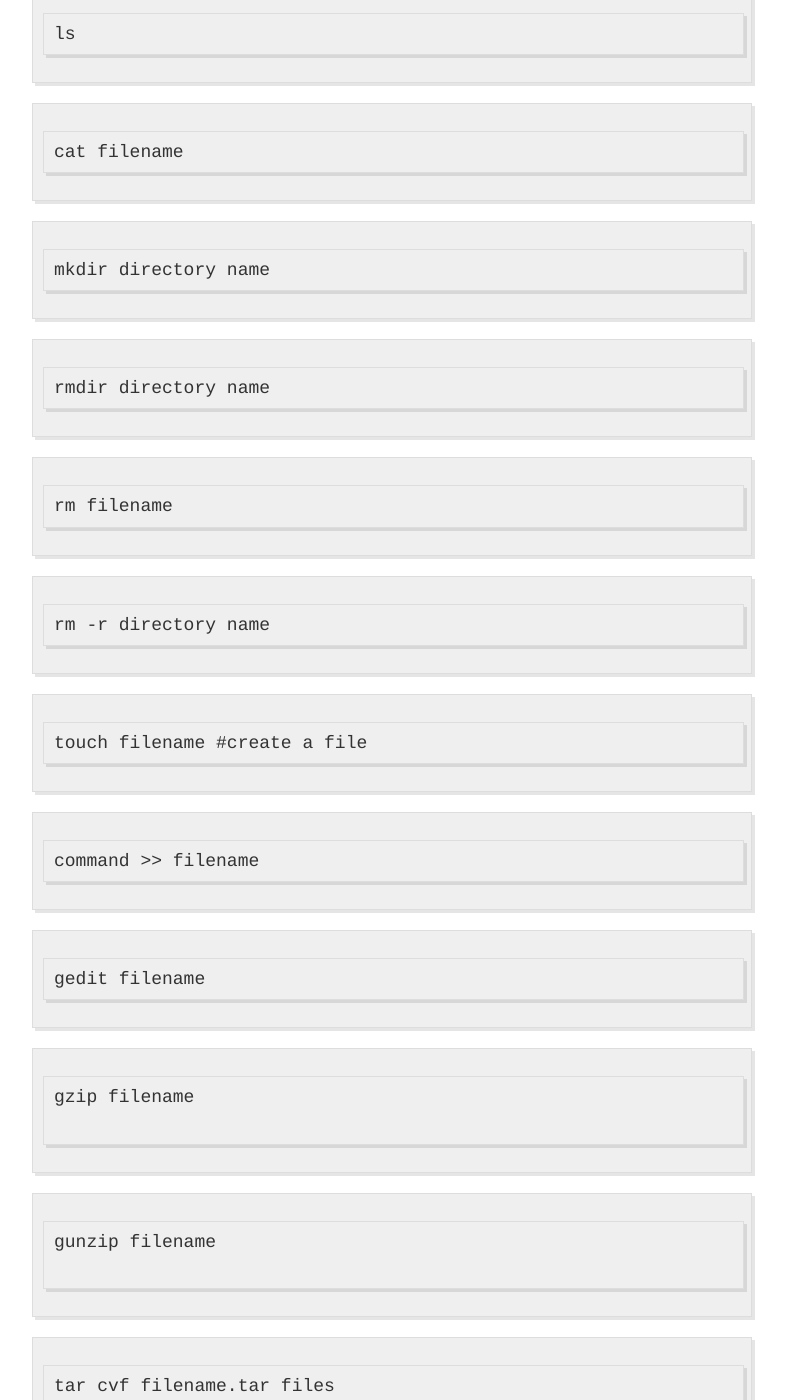
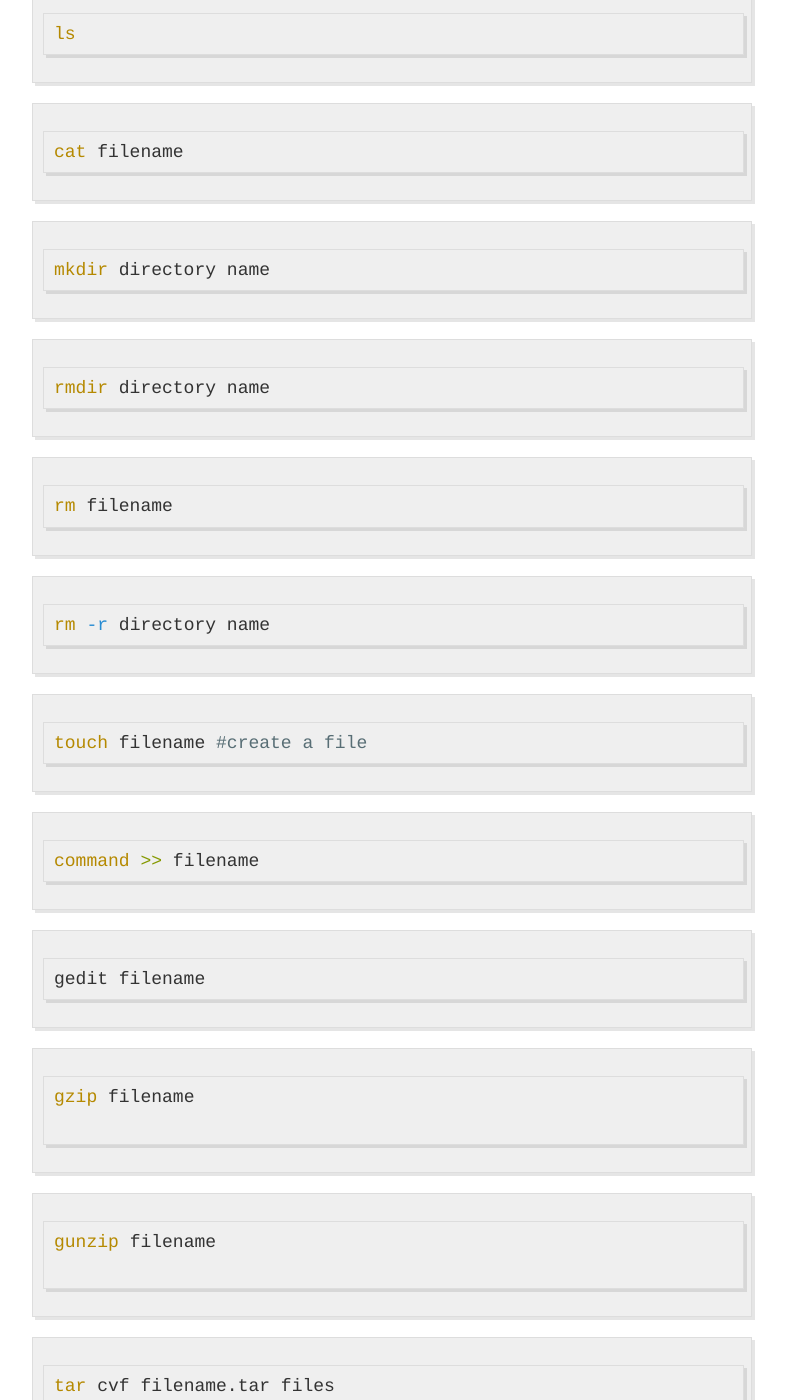
Before and after one commit to mgama1/mgama1.github.io, a Jekyll site: the page built from _posts/2022-9-15-terminal.md, in a window 1280 px wide and 1400 px high, scrolled down 602 px. Shown: the whole window, without its empty margins (248-1034 px from the left). Built offline with Jekyll 4.4.1, drawn with Linux system fonts in a browser that asks for light colours; comment, search, counter and statistics services are not loaded; some of the changed text lies outside the part shown.

Commit message:
Update 2022-9-15-terminal.md

````diff
--- a/_posts/2022-9-15-terminal.md
+++ b/_posts/2022-9-15-terminal.md
@@ -10,87 +10,88 @@ title: my terminal commanda
 lsb_release -a
 ```
 
-``` bash
+```bash
 cd
 ```
-```
+
+```bash
 pwd
 ```
 
-```
+```bash
 ls
 ```
 
-```
+```bash
 cat filename
 ```
 
-```
+```bash
 mkdir directory name
 ```
 
-```
+```bash
 rmdir directory name
 ```
 
-```
+```bash
 rm filename
 ```
 
-```
+```bash
 rm -r directory name
 ```
 
-```
+```bash
 touch filename #create a file
 ```
 
-```
+```bash
 command >> filename
 ```
 
-```
+```bash
 gedit filename
 ```
 
-```
+```bash
 gzip filename
 
 ```
 
-```
+```bash
 gunzip filename
 
 ```
 
-```
+```bash
 tar cvf filename.tar files
 ```
 
-```
+```bash
 tar xvf filename.tar
 
 ```
 
-```
+```bash
 zip -r filename.zip files
 
 ```
 
-```
+```bash
 unzip filename
 ```
 
-```
+```bash
 
 alias boogy="COMMAND"
 
 ```
 
-```
+```bash
 whatis
 ```
 
-```
+```bash
 man
 ```
````
